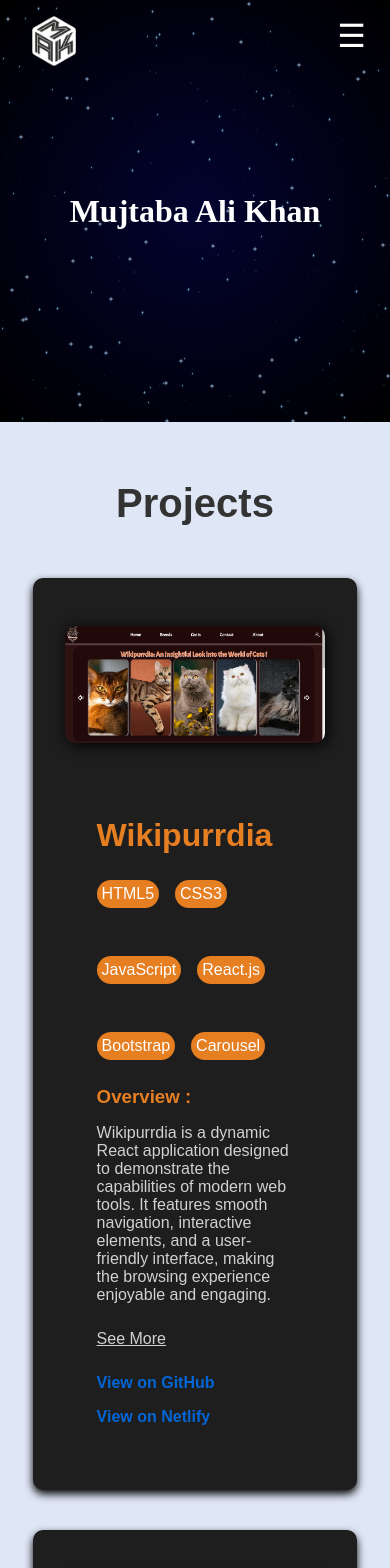
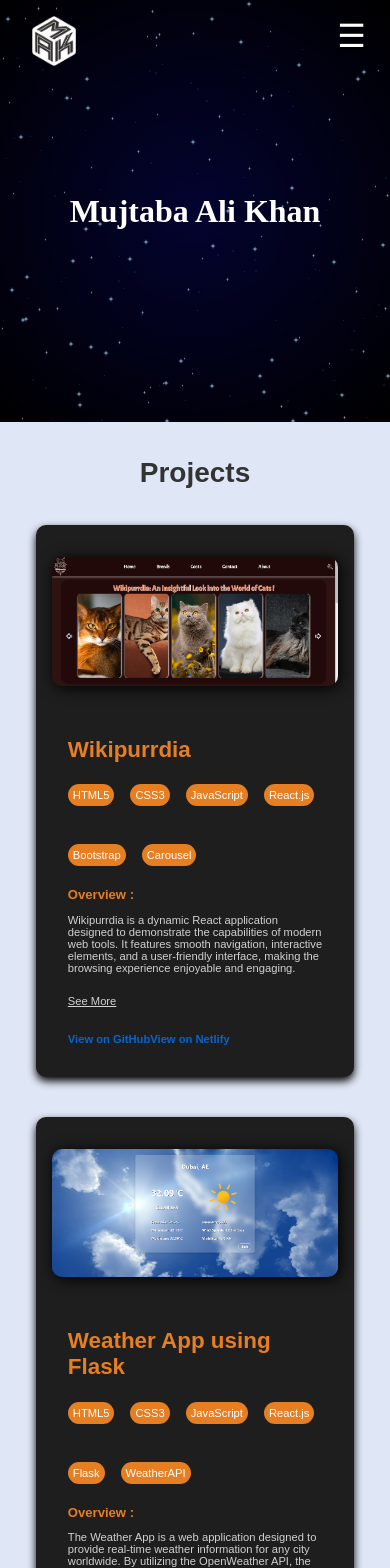
Before and after one commit to Mujtaba-AliKhan/Mujtaba-Ali-Khan-Portfolio, a React (Vite) app: page / in a window 390 px wide. Shown: the top 1568 px of the page. Built offline with nearby package versions, Linux system fonts and the light colour scheme; a web font is replaced by a local one.

Commit message:
Update projects.css

```diff
--- a/src/projects/projects.css
+++ b/src/projects/projects.css
@@ -120,3 +120,35 @@
   background-color: white;
   color: #e67e22;
 }
+.viewLinks {
+  display: flex;
+  flex-direction: row;
+  gap: 1rem;
+}
+@media (max-width: 768px) {
+  .projectsContainer {
+    padding: 1rem;
+  }
+
+  .projectHeading {
+    font-size: 1.75rem;
+    margin-bottom: 1rem;
+  }
+
+  .projectItem {
+    padding: 1rem;
+  }
+
+  .projectItemDetails {
+    flex-direction: column;
+  }
+
+  .projectImage {
+    margin: 0 auto 1rem;
+  }
+
+  .projectDescription {
+    padding: 1rem;
+    font-size: 0.7rem;
+  }
+}
```
